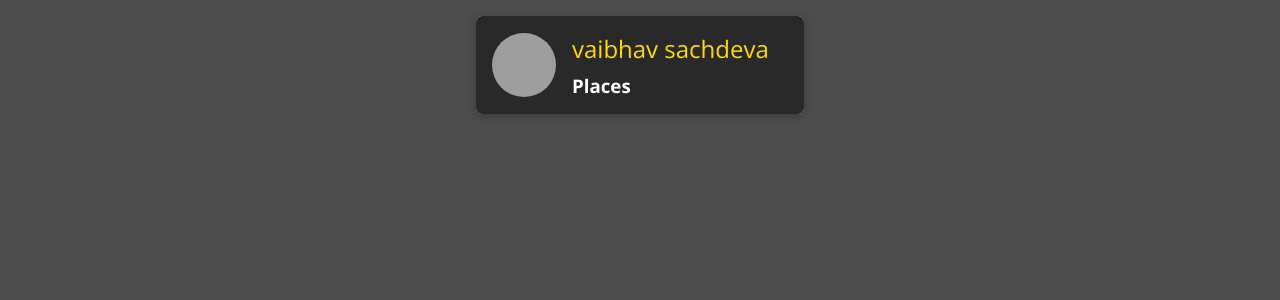
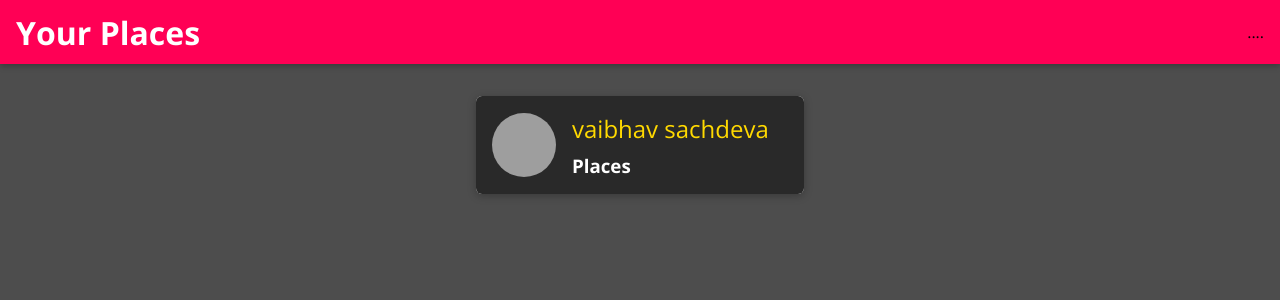
Before and after one commit to vaibhav21git/mern, a React (Create React App) app: page / in a window 1280 px wide. Shown: the top 300 px of the page. Built offline with nearby package versions, Linux system fonts and the light colour scheme; grey boxes are pictures that could not be loaded.

Commit message:
Adding the main_navigation

```diff
--- a/src/App.js
+++ b/src/App.js
@@ -2,17 +2,21 @@
 import { BrowserRouter as Router , Route , Redirect , Switch} from 'react-router-dom';
 import Users from './user/pages/Users';
 import Newplace from './places/pages/Newplace';
+import Mainnaviagation from './shared/Navigation/Mainnaviagation';
 
 // without switch it will go untill matching end
 /// with switch if it finds same it will stop
 
 function App() {
   return <Router>
+    <Mainnaviagation/>
+    <main>
     <Switch>
       <Route path ="/" exact ><Users/></Route>
       <Route path  = "/places/new" exact ><Newplace/></Route>
       <Redirect to =  "/" />
     </Switch>
+    </main>
  </Router>
 }
 
--- /dev/null
+++ b/src/shared/Navigation/Mainheader.css
@@ -0,0 +1,23 @@
+.main-header {
+    width: 100%;
+    height: 4rem;
+    display: flex;
+    align-items: center;
+    position: fixed;
+    top: 0;
+    left: 0;
+    background: #ff0055;
+    box-shadow: 0 2px 6px rgba(0, 0, 0, 0.26);
+    padding: 0 1rem;
+    z-index: 5;
+  }
+
+  main {
+    margin-top: 5rem;
+  }
+
+  @media (min-width: 768px) {
+    .main-header {
+      justify-content: space-between;
+    }
+  }
--- /dev/null
+++ b/src/shared/Navigation/Mainheader.js
@@ -0,0 +1,13 @@
+import React from 'react'
+
+import './Mainheader.css'
+
+function Mainheader(props) {
+  return (  <header className='main-header'>
+        {props.children}
+  </header>
+
+  )
+}
+
+export default Mainheader
--- /dev/null
+++ b/src/shared/Navigation/Mainnaviagation.js
@@ -0,0 +1,21 @@
+import React from 'react'
+import "./Mainnavigation.css"
+import Mainheader from './Mainheader'
+import {Link} from 'react-router-dom'
+
+function Mainnaviagation(props) {
+  return (  <Mainheader>
+    <button className='main-navigation__menu-btn'>
+        <span/>
+        <span/>
+        <span/>
+    </button>
+    <h1 className='main-navigation__title'>
+        <Link to  ="/">Your Places</Link>
+    </h1>
+    <nav>....</nav>
+  </Mainheader>
+  )
+}
+
+export default Mainnaviagation
--- /dev/null
+++ b/src/shared/Navigation/Mainnavigation.css
@@ -0,0 +1,89 @@
+.main-navigation__menu-btn {
+    width: 3rem;
+    height: 3rem;
+    background: transparent;
+    border: none;
+    display: flex;
+    flex-direction: column;
+    justify-content: space-around;
+    margin-right: 2rem;
+    cursor: pointer;
+  }
+
+  .main-navigation__menu-btn span {
+    display: block;
+    width: 3rem;
+    height: 2.5px;
+    background: white;
+  }
+
+  .main-navigation__title {
+    color: white;
+  }
+
+  .main-navigation__title a {
+    text-decoration: none;
+    color: white;
+  }
+
+  .main-navigation__header-nav {
+    display: none;
+  }
+
+  .main-navigation__drawer-nav {
+    height: 100%;
+  }
+
+  @media (min-width: 768px) {
+    .main-navigation__menu-btn {
+      display: none;
+    }
+
+    .main-navigation__header-nav {
+      display: block;
+    }
+  }.main-navigation__menu-btn {
+    width: 3rem;
+    height: 3rem;
+    background: transparent;
+    border: none;
+    display: flex;
+    flex-direction: column;
+    justify-content: space-around;
+    margin-right: 2rem;
+    cursor: pointer;
+  }
+
+  .main-navigation__menu-btn span {
+    display: block;
+    width: 3rem;
+    height: 2.5px;
+    background: white;
+  }
+
+  .main-navigation__title {
+    color: white;
+  }
+
+  .main-navigation__title a {
+    text-decoration: none;
+    color: white;
+  }
+
+  .main-navigation__header-nav {
+    display: none;
+  }
+
+  .main-navigation__drawer-nav {
+    height: 100%;
+  }
+
+  @media (min-width: 768px) {
+    .main-navigation__menu-btn {
+      display: none;
+    }
+
+    .main-navigation__header-nav {
+      display: block;
+    }
+  }
--- a/src/user/components/Userlist.js
+++ b/src/user/components/Userlist.js
@@ -1,6 +1,7 @@
 import React from 'react'
 import Useritem from './Useritem'
 import './Userlist.css'
+import Card from '../../shared/components/UIelements/Card'
 
 
 function Userlist(props) {
@@ -8,7 +9,9 @@
     if (props.items.length === 0) {
         return (
             <div className='center'>
+                <Card>
                 <h2>No Users Found!!</h2>
+                </Card>
             </div>)
     }
 
```
Also changed, not shown: src/shared/Navigation/Navlinks.css (added), src/shared/Navigation/Navlinks.js (added), src/shared/Navigation/Sidedrawer.css (added), src/shared/Navigation/Sidedrawer.js (added).
